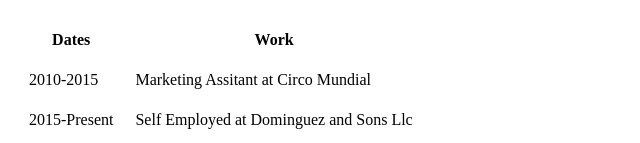
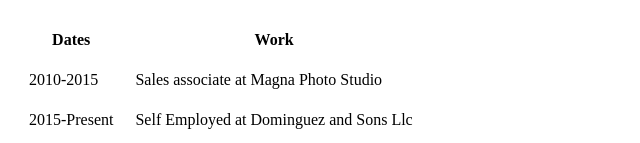
Before and after one commit to Circuskid20/CV, a plain HTML site: page index.html in a window 1280 px wide. Shown: the part 657-800 px from the top of the page, 0-640 px from the left. Drawn offline with Linux system fonts and the light colour scheme.

Commit message:
Update index.html

```diff
--- a/index.html
+++ b/index.html
@@ -35,7 +35,7 @@
     <tbody>
       <tr>
         <td>2010-2015</td>
-        <td>Marketing Assitant at Circo Mundial</td>
+        <td>Sales associate at Magna Photo Studio</td>
       </tr>
       <tr>
         <td>2015-Present</td>
```
